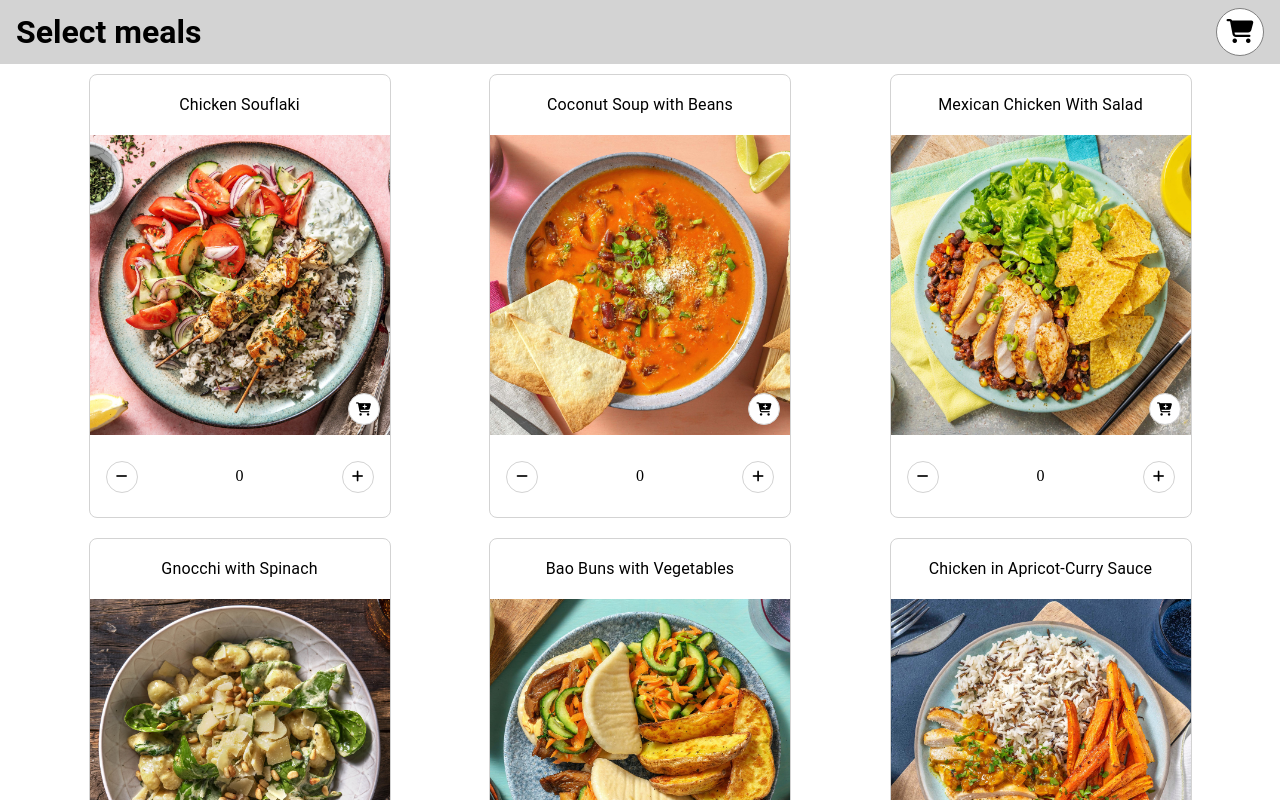
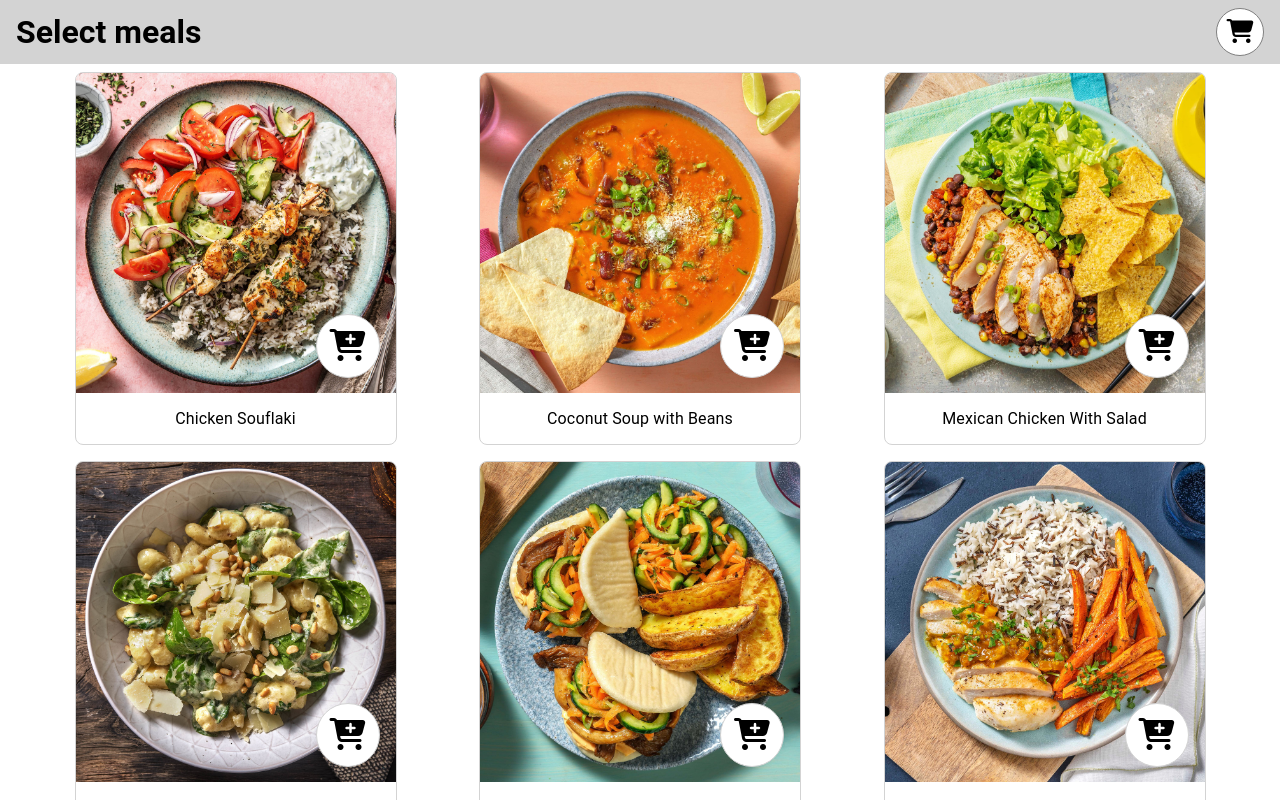
Before and after one commit to AdrianRamzes/food-mania, a Svelte app: page / in a window 1280 px wide. Shown: the top 800 px of the page. Built offline with nearby package versions, Linux system fonts and the light colour scheme.

Commit message:
Redesign RecipeCard component

```diff
--- a/src/recipes/RecipeCard.svelte
+++ b/src/recipes/RecipeCard.svelte
@@ -7,7 +7,7 @@
 
     const dispatch = createEventDispatcher();
 
-    function onUncheckClick() {
+    function onRemoveFromCartClick() {
         count = 0;
         dispatch("countChange", {
             recipe: recipe,
@@ -15,16 +15,8 @@
         });
     }
 
-    function onMinusClick() {
-        count = Math.max(count - 1, 0);
-        dispatch("countChange", {
-            recipe: recipe,
-            count: count,
-        });
-    }
-
-    function onPlusClick() {
-        count++;
+    function onAddToCartClick() {
+        count=1;
         dispatch("countChange", {
             recipe: recipe,
             count: count,
@@ -33,21 +25,16 @@
 </script>
 
 <div class="card">
-    <div class="card-header">
-        <h3>{recipe.title}</h3>
-    </div>
-    <div class="card-content">
+    <div class="card-image">
         <img src="{recipe.imageUrl}" alt="recipe">
         {#if count}
-        <button on:click={onUncheckClick}><i class="fa-solid fa-check"></i></button>
+        <button on:click={onRemoveFromCartClick} class="checked-button"><i class="fa-solid fa-check"></i></button>
         {:else}
-        <button on:click={onPlusClick}><i class="fa-solid fa-cart-plus"></i></button>
+        <button on:click={onAddToCartClick}><i class="fa-solid fa-cart-plus"></i></button>
         {/if}
     </div>
-    <div class="card-actions">
-        <button on:click={onMinusClick}><i class="fa-solid fa-minus"></i></button>
-        <p>{count}</p>
-        <button on:click={onPlusClick}><i class="fa-solid fa-plus"></i></button>
+    <div class="card-title">
+        <h3>{recipe.title}</h3>
     </div>
 </div>
 
@@ -55,10 +42,9 @@
     .card {
         display: block;
         position: relative;
-        padding: 16px;
+        overflow: hidden;
 
-        max-width: 300px;
-        margin: 10px;
+        margin: 8px;
         text-align: center;
         border: 1px solid lightgray;
         border-radius: 8px;
@@ -66,66 +52,47 @@
         h3 {
             font-size: 16px;
             font-weight: 400;
-            line-height: 28px;
             font-family: Roboto,sans-serif;
             letter-spacing: .009375em;
-            margin: 0 0 16px;
         }
+    }
+
+    .card-image {
+        width: 320px;
+        height: 320px;
 
         img {
-            width: 300px;
-            height: 300px;
+            width: 320px;
+            height: 320px;
             object-fit: cover;
         }
 
-    }
-
-    .card-header {
-        display: block;
-        margin: 0 0 16px;
-    }
-
-    .card-content {
-        width: 300px;
-        height: 300px;
-        object-fit: cover;
-        margin: 0 -16px 16px -16px;
-
         button {
             position: absolute;
-            top: 72%;
-            left: 86%;
+            top: 65%;
+            left: 75%;
 
-            width: 32px;
-            height: 32px;
+            font-size: 32px;
+
+            width: 64px;
+            height: 64px;
             background-color: white;
             border: solid 1px lightgray;
-            border-radius: 16px;
+            border-radius: 32px;
             &:hover {
                 background-color: lightgray;
             }
             &:active {
                 border: solid 1px grey;
             }
-        }
-    }
-
-    .card-actions {
-        display: flex;
-        align-items: baseline;
-        justify-content: space-between;
-
-        button {
-            width: 32px;
-            height: 32px;
-            background-color: white;
-            border: solid 1px lightgray;
-            border-radius: 16px;
-            &:hover {
-                background-color: lightgray;
-            }
-            &:active {
-                border: solid 1px grey;
+            &.checked-button {
+                background-color: rgb(174, 240, 191);
+                &:hover {
+                    background-color: rgb(125, 236, 153);
+                }
+                &:active {
+                    border: solid 1px grey;
+                }
             }
         }
     }
```
